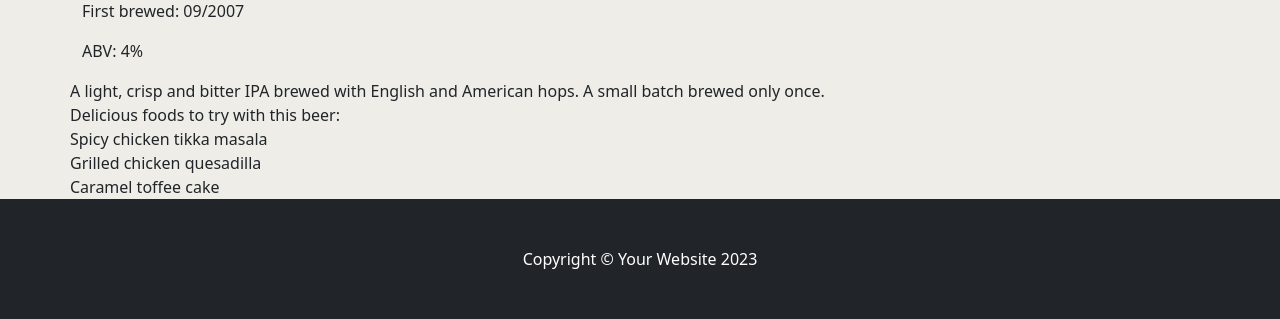
After one commit to jfpaliga/hop-topic, a Django app: page /1/ in a window 1280 px wide. The commit adds this page. Shown: the part 664-983 px from the top of the page. Run offline with Django 4.2, Linux system fonts and the light colour scheme; data comes from the database, SQL or seed files in the repository; some libraries are stand-ins or nearby versions.

Commit message:
Add detailed beer view for a user to view more information on a beer

```diff
--- /dev/null
+++ b/catalog/templates/catalog/beer_detail.html
@@ -0,0 +1,43 @@
+{% extends "base.html" %}
+{% load static %}
+
+{% block content %}
+
+<div class="masthead">
+    <div class="container">
+        <div class="row g-0">
+            <div class="col-md-6 masthead-text">
+                <h1>{{beer.name}}</h1>
+                <h3>{{beer.tagline}}</h3>
+            </div>
+            <div class="d-none d-md-block col-md-6 masthead-image">
+              <img src="{{beer.image_url}}" alt="An image of {{beer.name}}" class="beer-img">
+            </div>
+        </div>
+    </div>
+    <div class="container">
+        <div class="row">
+            <p>
+                First brewed: {{beer.first_brewed}}
+            </p>
+            <p>
+                ABV: {{beer.abv}}%
+            </p>
+            <div class="card-body">
+                <article class="card-content">
+                    {{ beer.description | safe }}
+                </article>
+                <article class="card-content">
+                    Delicious foods to try with this beer:
+                        {% for food in beer.food_pairing %}
+                        <div>
+                        {{food}}
+                        </div>
+                        {% endfor %}
+                </article>
+            </div>
+        </div>
+    </div>
+</div>
+
+{% endblock %}
--- a/catalog/templates/catalog/index.html
+++ b/catalog/templates/catalog/index.html
@@ -10,7 +10,8 @@
             {% for beer in object_list %}
             <div class="col mb-5">
                 <div class="card h-100">
-                    <!-- Product image-->
+                    <a href="{% url 'beer_detail' beer.id %}">
+                    <!-- Beer image-->
                         <img class="card-img-top beer-img" src="{{beer.image_url}}" alt="An image of the beer" />
                         <!-- Beer details-->
                         <div class="card-body p-4">
@@ -29,6 +30,7 @@
                                 </div> -->
                             </div>
                         </div>
+                    </a>
                     <!-- Product actions-->
                     <div class="card-footer p-4 pt-0 border-top-0 bg-transparent">
                         <div class="text-center"><a class="btn btn-outline-dark mt-auto" href="#"><i class="fa-regular fa-heart"></i></a></div>
--- a/catalog/urls.py
+++ b/catalog/urls.py
@@ -3,4 +3,5 @@ from . import views
 
 urlpatterns = [
     path("", views.BeerList.as_view(), name="home"),
+    path('<int:id>/', views.beer_detail, name="beer_detail"),
 ]
--- a/catalog/views.py
+++ b/catalog/views.py
@@ -1,4 +1,4 @@
-from django.shortcuts import render
+from django.shortcuts import render, get_object_or_404
 from django.views import generic
 from .models import Beer
 
@@ -7,3 +7,24 @@ class BeerList(generic.ListView):
     queryset = Beer.objects.all()
     template_name = "catalog/index.html"
     paginate_by = 8
+
+def beer_detail(request, id):
+    """
+    Display an invidivual :model:`catalog.Beer`.
+
+    **Context**
+    ``beer``
+        An instance of :model:`catalog.Beer`.
+
+    ** Template**
+    :template:`blog/post_detail.html`
+    """
+
+    queryset = Beer.objects.all()
+    beer = get_object_or_404(queryset, id=id)
+
+    return render(
+        request,
+        "catalog/beer_detail.html",
+        {"beer": beer,},
+    )
```
Lines whose indentation alone changed are shown as unchanged.
